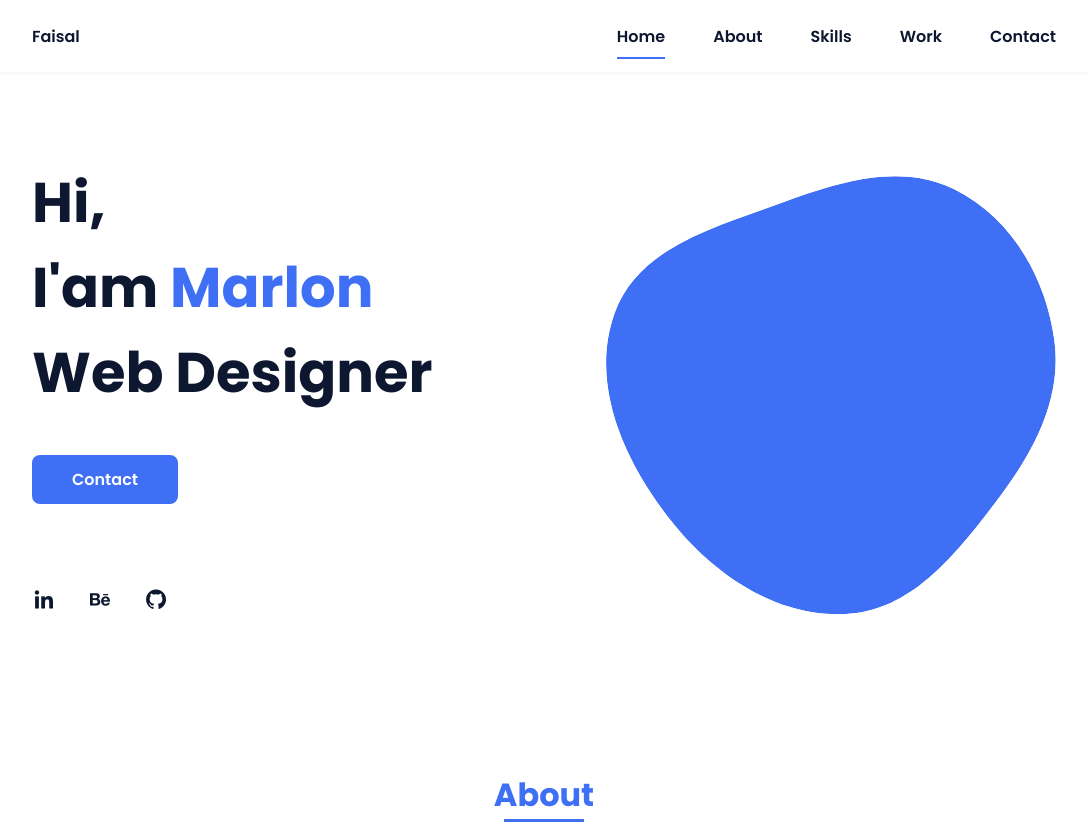
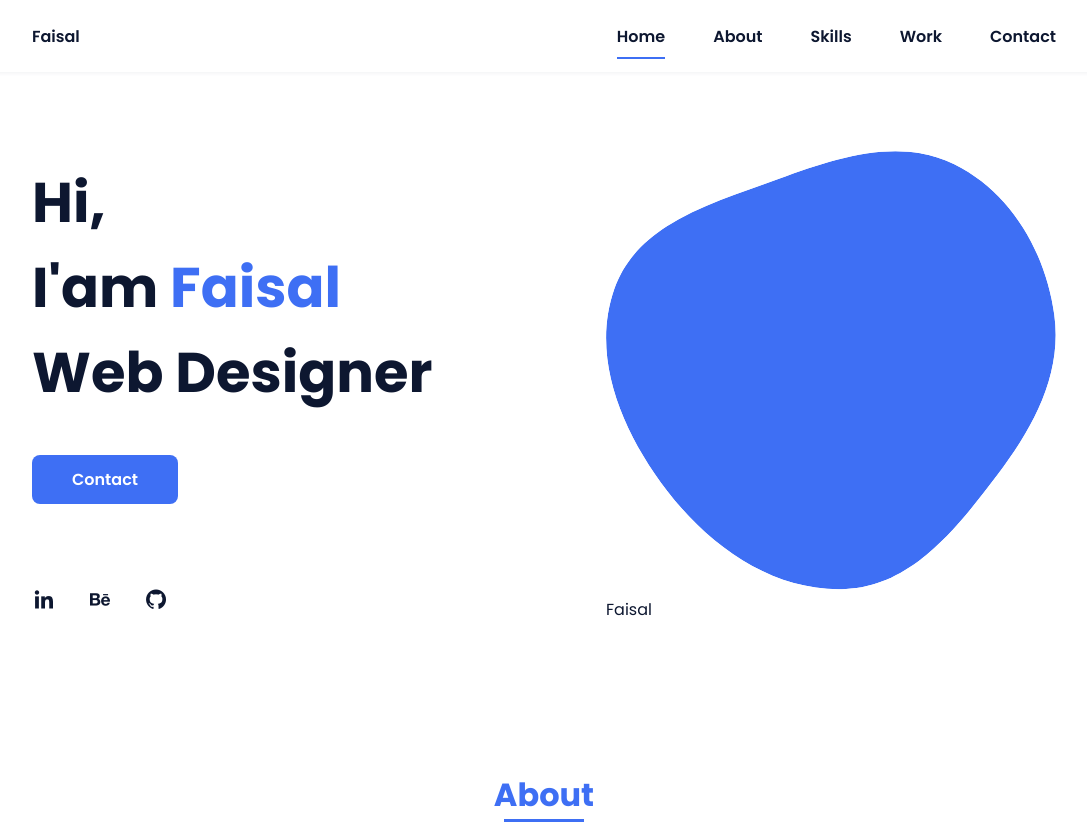
Before and after one commit to MdFaisalHussain/Portfolio, a plain HTML site: page index.html in a window 1280 px wide. Shown: the top 822 px of the page, without its empty margins (96-1183 px from the left). Drawn offline with nearby package versions, Linux system fonts and the light colour scheme.

Commit message:
index.html

```diff
--- a/index.html
+++ b/index.html
@@ -39,7 +39,7 @@
             <!--===== HOME =====-->
             <section class="home bd-grid" id="home">
                 <div class="home__data">
-                    <h1 class="home__title">Hi,<br>I'am <span class="home__title-color">Marlon</span><br> Web Designer</h1>
+                    <h1 class="home__title">Hi,<br>I'am <span class="home__title-color">Faisal</span><br> Web Designer</h1>
 
                     <a href="#" class="button">Contact</a>
                 </div>
@@ -58,6 +58,7 @@
                         <g mask="url(#mask0)">
                             <path d="M9.19024 145.964C34.0253 76.5814 114.865 54.7299 184.111 29.4823C245.804 6.98884 311.86 -14.9503 370.735 14.143C431.207 44.026 467.948 107.508 477.191 174.311C485.897 237.229 454.931 294.377 416.506 344.954C373.74 401.245 326.068 462.801 255.442 466.189C179.416 469.835 111.552 422.137 65.1576 361.805C17.4835 299.81 -17.1617 219.583 9.19024 145.964Z"/>
                             <!-- <image class="home__blob-img" x="50" y="60" href="assets/img/perfil.png"/> -->
+                            <p>Faisal</p>
                         </g>
                     </svg>
                 </div>
```
